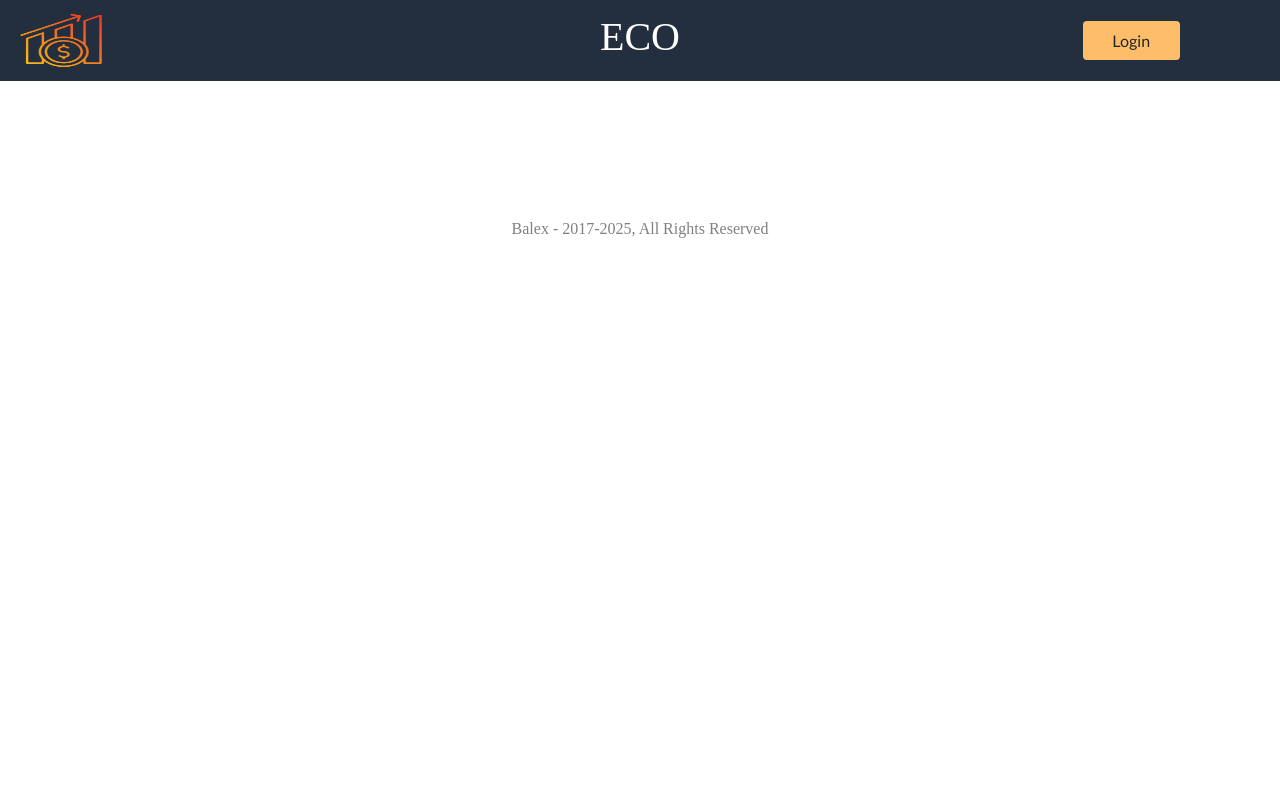
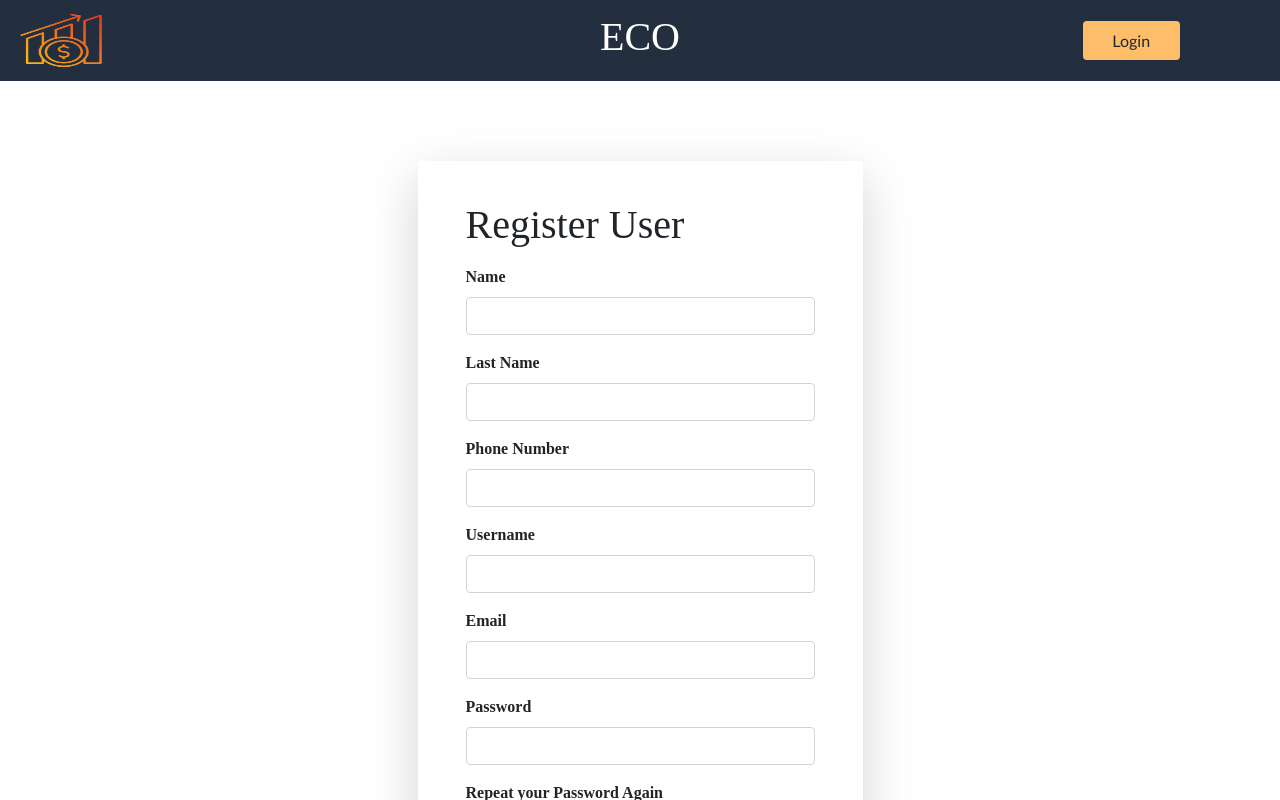
Before and after one commit to Thealexander/expenses_Frontend, a React (Create React App) app: page /register in a window 1280 px wide. Built offline with nearby package versions, Linux system fonts and the light colour scheme; what react-alert-template-basic would draw is missing.

Commit message:
se agrega login y register

```diff
--- a/src/App.js
+++ b/src/App.js
@@ -5,12 +5,13 @@ import { BrowserRouter as Router, Route, Routes } from 'react-router-dom'
 import ExpenseDetails from "./components/expense/ExpenseDetails";
 import ExpenseForm from "./components/expense/ExpenseForm";
 import Login from './components/jwt/Login';
+import Register from "./components/jwt/Register";
 import { useDispatch } from "react-redux";
 import { useEffect } from "react";
 import { loadUser } from "./actions/userActions";
 
 function App() {
- /*  const dispatch = useDispatch();
+  const dispatch = useDispatch();
 
   const token = localStorage.getItem('token');
   useEffect(() => {
@@ -19,7 +20,7 @@ function App() {
     }
 
   }, [dispatch, token]);
- */
+
 
   return (
     <Router>
@@ -29,6 +30,7 @@ function App() {
           <Routes>
             <Route path="/" element={<Home />} />
             <Route path="/login" element={<Login />} />
+            <Route path="/register" element={<Register />} />
             <Route path='/expenses/:id/' element={<ExpenseDetails />} />
             <Route path="/add-expense" element={<ExpenseForm />} />
             <Route path="/edit-expense/:id" element={<ExpenseForm />} />
--- a/src/components/jwt/Login.js
+++ b/src/components/jwt/Login.js
@@ -67,7 +67,7 @@ const Login = () => {
               />
             </div>
 
-            <Link to="/password/forgot" className="float-right mb-4">
+            <Link to="" className="float-right mb-4">
               Did you forget your Password?
             </Link>
 
--- /dev/null
+++ b/src/components/jwt/Register.js
@@ -0,0 +1,162 @@
+import React, { useEffect, useState, Fragment } from "react";
+import MetaData from "../layout/MetaData";
+import { useAlert } from "react-alert";
+import { useDispatch, useSelector } from "react-redux";
+import { useNavigate } from "react-router-dom";
+import { register } from "../../actions/userActions";
+
+
+const Register = () => {
+    const navigate = useNavigate();
+    const [user, setUser] = useState({
+        username: "",
+        email: "",
+        first_name: "",
+        last_name: "",
+        phone_number: "",
+        password: "",
+        password2: ""
+    });
+    const { username, email, first_name, last_name, phone_number, password, password2 } = user;
+
+    // Remove avatar related code as it's not used
+
+    const { errorx, isAuthenticated, loading } = useSelector(state => state.security);
+    const alert = useAlert();
+    const dispatch = useDispatch();
+    useEffect(() => {
+        if (isAuthenticated) {
+            navigate("/");
+        }
+
+        if (errorx) {
+            errorx.map(error => alert.error(error));
+        }
+    }, [dispatch, alert, isAuthenticated, errorx, navigate]);
+
+    const submitHandler = (e) => {
+        e.preventDefault();
+
+        const formData = new FormData();
+        formData.set("username", username);
+        formData.set("email", email);
+        formData.set("first_name", first_name);
+        formData.set("last_name", last_name);
+        formData.set("phone_number", phone_number);
+        formData.set("password", password);
+        formData.set("password2", password2);
+
+        dispatch(register(formData));
+    }
+
+    const onChange = (e) => {
+        setUser({ ...user, [e.target.name]: e.target.value });
+    }
+
+    return (
+        <Fragment>
+            <MetaData title={"Registration"} />
+            <div className="row wrapper">
+                <div className="col-10 col-lg-5">
+                    <form className="shadow-lg" encType="multipart/form-data" onSubmit={submitHandler}>
+                        <h1 className="mb-3">Register User</h1>
+
+                        <div className="form-group">
+                            <label htmlFor="first_name_field">Name</label>
+                            <input
+                                type="text"
+                                id="first_name_field"
+                                className="form-control"
+                                value={first_name}
+                                name="first_name"
+                                onChange={onChange}
+                            />
+                        </div>
+
+                        <div className="form-group">
+                            <label htmlFor="last_name_field">Last Name</label>
+                            <input
+                                type="text"
+                                id="last_name_field"
+                                className="form-control"
+                                value={last_name}
+                                name="last_name"
+                                onChange={onChange}
+                            />
+                        </div>
+
+                        <div className="form-group">
+                            <label htmlFor="phone_number_field">Phone Number</label>
+                            <input
+                                type="text"
+                                id="phone_number_field"
+                                className="form-control"
+                                value={phone_number}
+                                name="phone_number"
+                                onChange={onChange}
+                            />
+                        </div>
+
+                        <div className="form-group">
+                            <label htmlFor="username_field">Username</label>
+                            <input
+                                type="text"
+                                id="username_field"
+                                className="form-control"
+                                value={username}
+                                name="username"
+                                onChange={onChange}
+                            />
+                        </div>
+
+                        <div className="form-group">
+                            <label htmlFor="email_field">Email</label>
+                            <input
+                                type="email"
+                                id="email_field"
+                                className="form-control"
+                                value={email}
+                                name="email"
+                                onChange={onChange}
+                            />
+                        </div>
+
+                        <div className="form-group">
+                            <label htmlFor="password_field">Password</label>
+                            <input
+                                type="password"
+                                id="password_field"
+                                className="form-control"
+                                value={password}
+                                name="password"
+                                onChange={onChange}
+                            />
+                        </div>
+
+                        <div className="form-group">
+                            <label htmlFor="password2_field">Repeat your Password Again</label>
+                            <input
+                                type="password"
+                                id="password2_field"
+                                className="form-control"
+                                value={password2}
+                                name="password2"
+                                onChange={onChange}
+                            />
+                        </div>
+
+                        <button
+                            id="register_button"
+                            type="submit"
+                            className="btn btn-block py-3"
+                        >
+                            Sign Up
+                        </button>
+                    </form>
+                </div>
+            </div>
+        </Fragment>
+    );
+};
+
+export default Register;
```
Also changed, not shown: src/utilities/index.js (+6 -4 lines).
